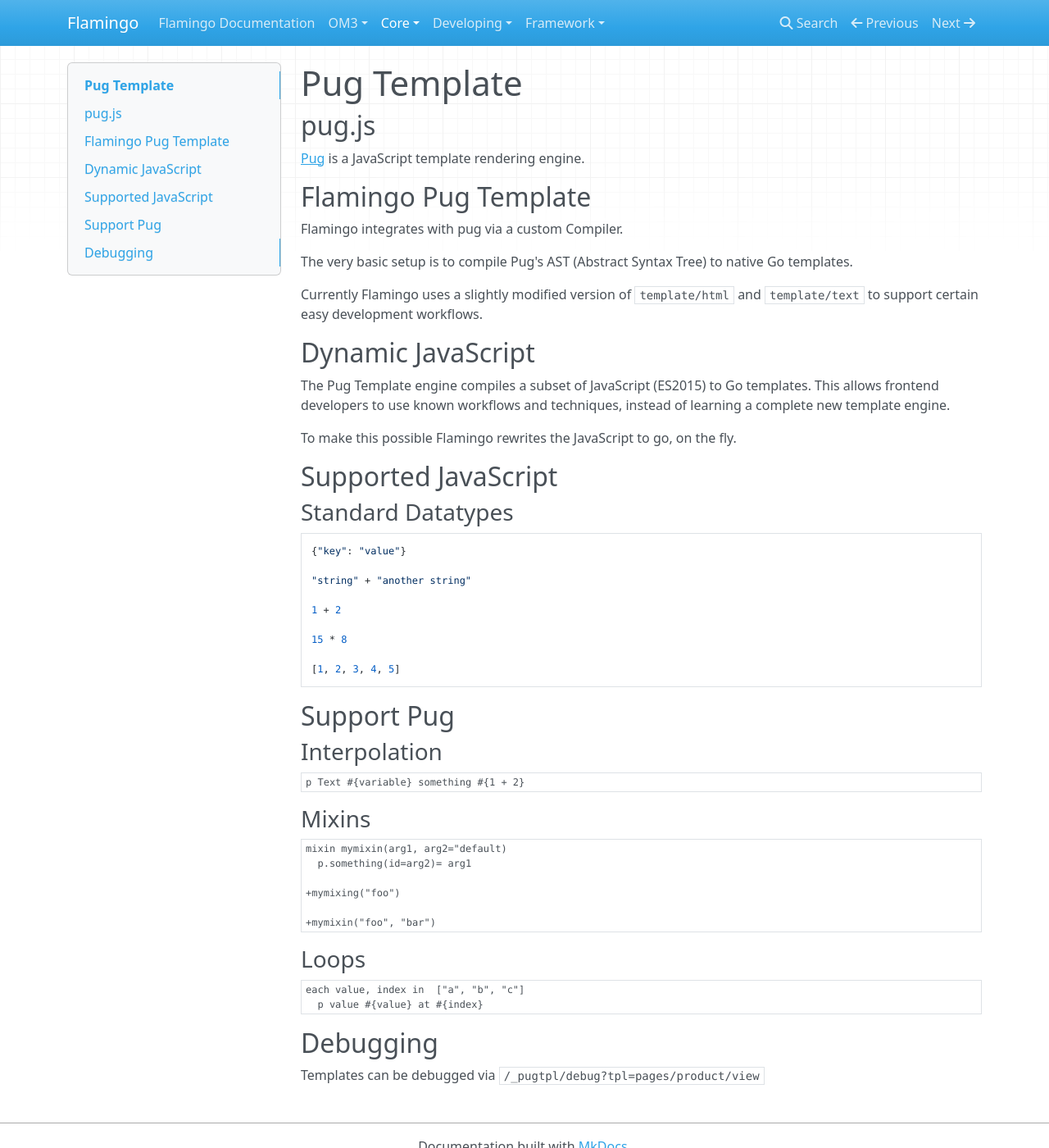
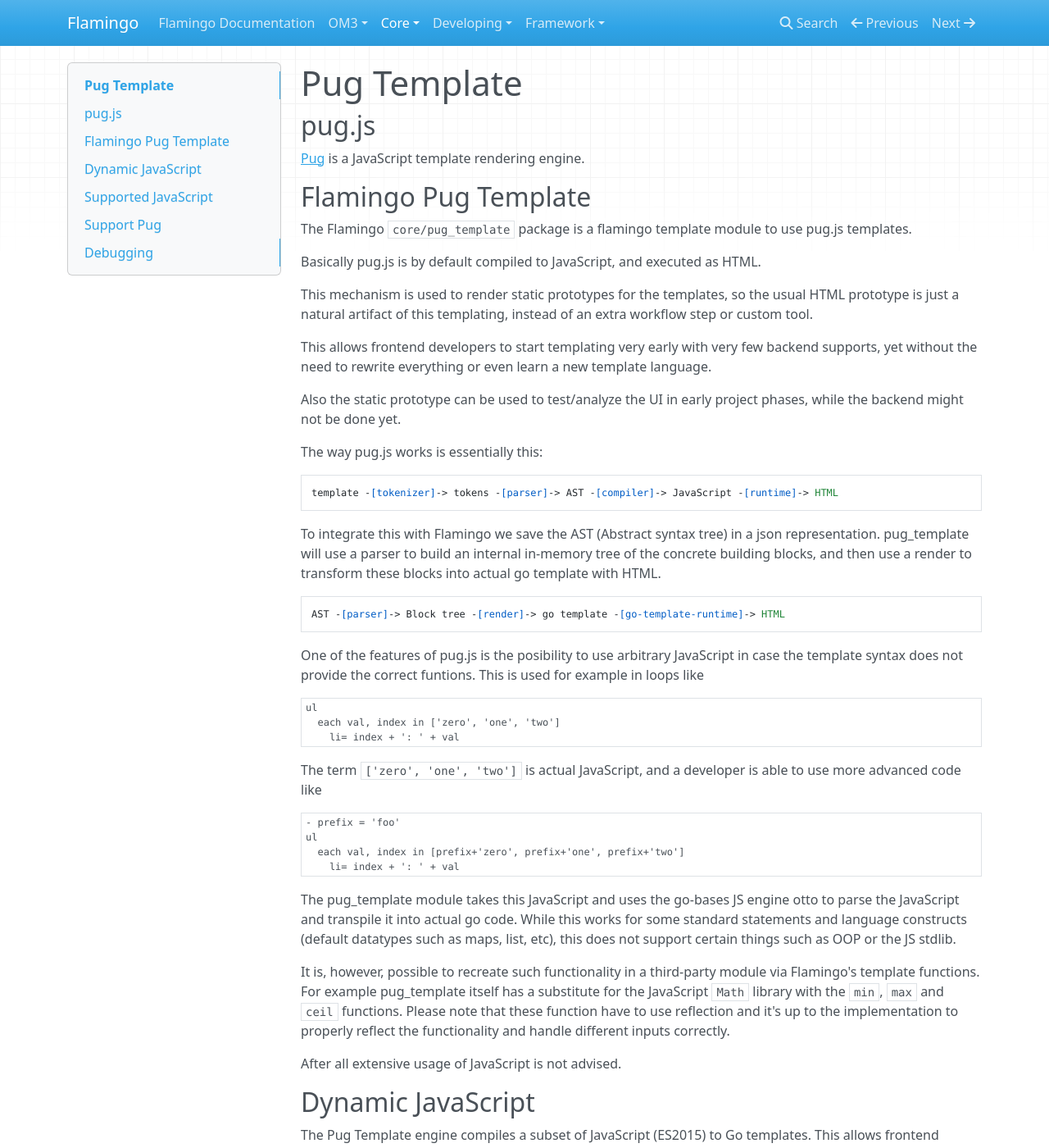
Before and after one commit to i-love-flamingo/flamingo, an MkDocs documentation site: the page built from docs/core/pug-template.md, in a window 1280 px wide and 1400 px high. Shown: the whole window at 82% size. Built offline with MkDocs 1.6.1, drawn with Linux system fonts in a browser that asks for light colours; nearby versions of some CDN libraries.

Commit message:
Update pug_template documentation

````diff
--- a/docs/core/pug-template.md
+++ b/docs/core/pug-template.md
@@ -6,12 +6,63 @@
 
 ## Flamingo Pug Template
 
-Flamingo integrates with pug via a custom Compiler.
+The Flamingo `core/pug_template` package is a flamingo template module to use pug.js templates.
 
-The very basic setup is to compile Pug's AST (Abstract Syntax Tree) to native Go templates.
+Basically pug.js is by default compiled to JavaScript, and executed as HTML.
 
-Currently Flamingo uses a slightly modified version of `template/html` and `template/text` to support
-certain easy development workflows.
+This mechanism is used to render static prototypes for the templates, so the usual HTML prototype is
+just a natural artifact of this templating, instead of an extra workflow step or custom tool.
+
+This allows frontend developers to start templating very early with very few backend supports,
+yet without the need to rewrite everything or even learn a new template language.
+
+Also the static prototype can be used to test/analyze the UI in early project phases, while the backend
+might not be done yet.
+
+The way pug.js works is essentially this:
+
+```
+template -[tokenizer]-> tokens -[parser]-> AST -[compiler]-> JavaScript -[runtime]-> HTML
+```
+
+To integrate this with Flamingo we save the AST (Abstract syntax tree) in a json representation.
+pug_template will use a parser to build an internal in-memory tree of the concrete building
+blocks, and then use a render to transform these blocks into actual go template with HTML.
+
+```
+AST -[parser]-> Block tree -[render]-> go template -[go-template-runtime]-> HTML
+```
+
+One of the features of pug.js is the posibility to use arbitrary JavaScript in case the template syntax
+does not provide the correct funtions. This is used for example in loops like
+
+```jade
+ul
+  each val, index in ['zero', 'one', 'two']
+    li= index + ': ' + val
+```
+
+The term `['zero', 'one', 'two']` is actual JavaScript, and a developer is able to use more advanced
+code like
+
+```jade
+- prefix = 'foo'
+ul
+  each val, index in [prefix+'zero', prefix+'one', prefix+'two']
+    li= index + ': ' + val
+```
+
+The pug_template module takes this JavaScript and uses the go-bases JS engine otto to parse the JavaScript
+and transpile it into actual go code.
+While this works for some standard statements and language constructs (default datatypes such as maps, list, etc),
+this does not support certain things such as OOP or the JS stdlib.
+
+It is, however, possible to recreate such functionality in a third-party module via Flamingo's template functions.
+For example pug_template itself has a substitute for the JavaScript `Math` library with the `min`, `max` and `ceil`
+functions. Please note that these function have to use reflection and it's up to the implementation to properly
+reflect the functionality and handle different inputs correctly.
+
+After all extensive usage of JavaScript is not advised.
 
 ## Dynamic JavaScript
 
````
